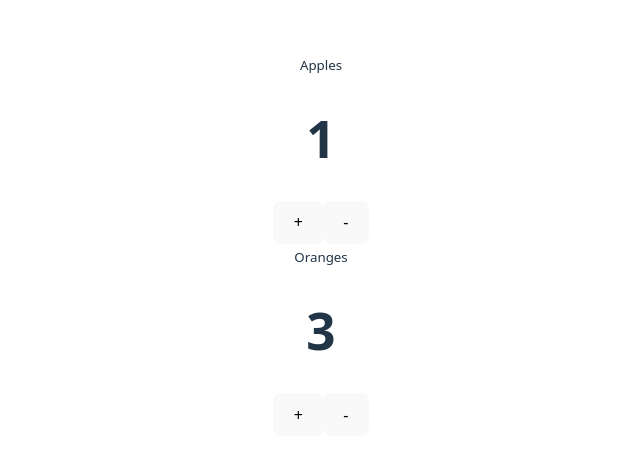
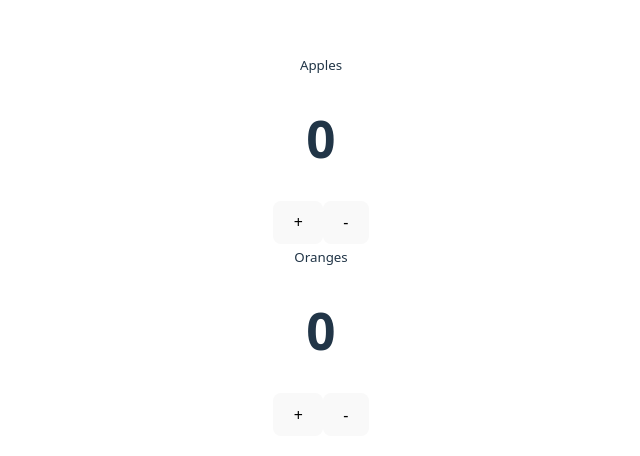
Before and after one commit to lucila-hernandez/react_props_and_state, a React (Vite) app in the folder lesson_2/: page / in a window 1280 px wide. Shown: the part 156-612 px from the top of the page, without its empty margins (319-959 px from the left). Built offline with nearby package versions, Linux system fonts and the light colour scheme.

Commit message:
completed Part 2: Adding State to the Counter

```diff
--- a/lesson_2/src/Counter.jsx
+++ b/lesson_2/src/Counter.jsx
@@ -1,13 +1,16 @@
+import { useState } from 'react';
 
 function Counter(props) {
+    const [count, setCount] = useState(0);
+
     return (
-        <div className="Counter">
-            <small>{props.label}</small>
-            <h1>{props.value}</h1>
-            <button>+</button>
-            <button>-</button>
-        </div>
-    )
-}
+      <div className="Counter">
+        <small>{props.label}</small>
+        <h1>{count}</h1>
+        <button onClick={() => setCount(count + 1)}>+</button>
+        <button onClick={() => setCount(count - 1)}>-</button>
+      </div>
+    );
+  }
 
 export default Counter;
```
